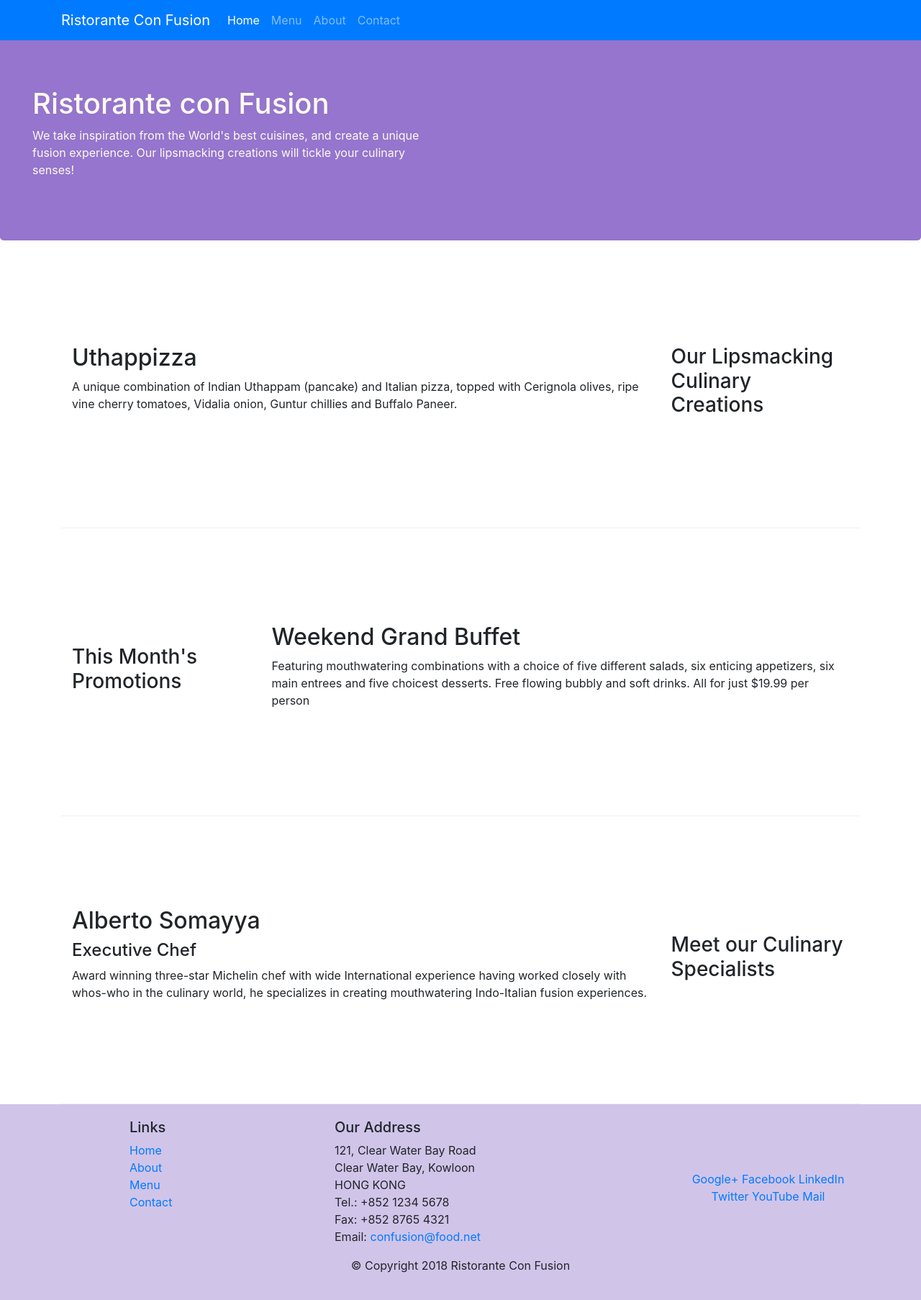
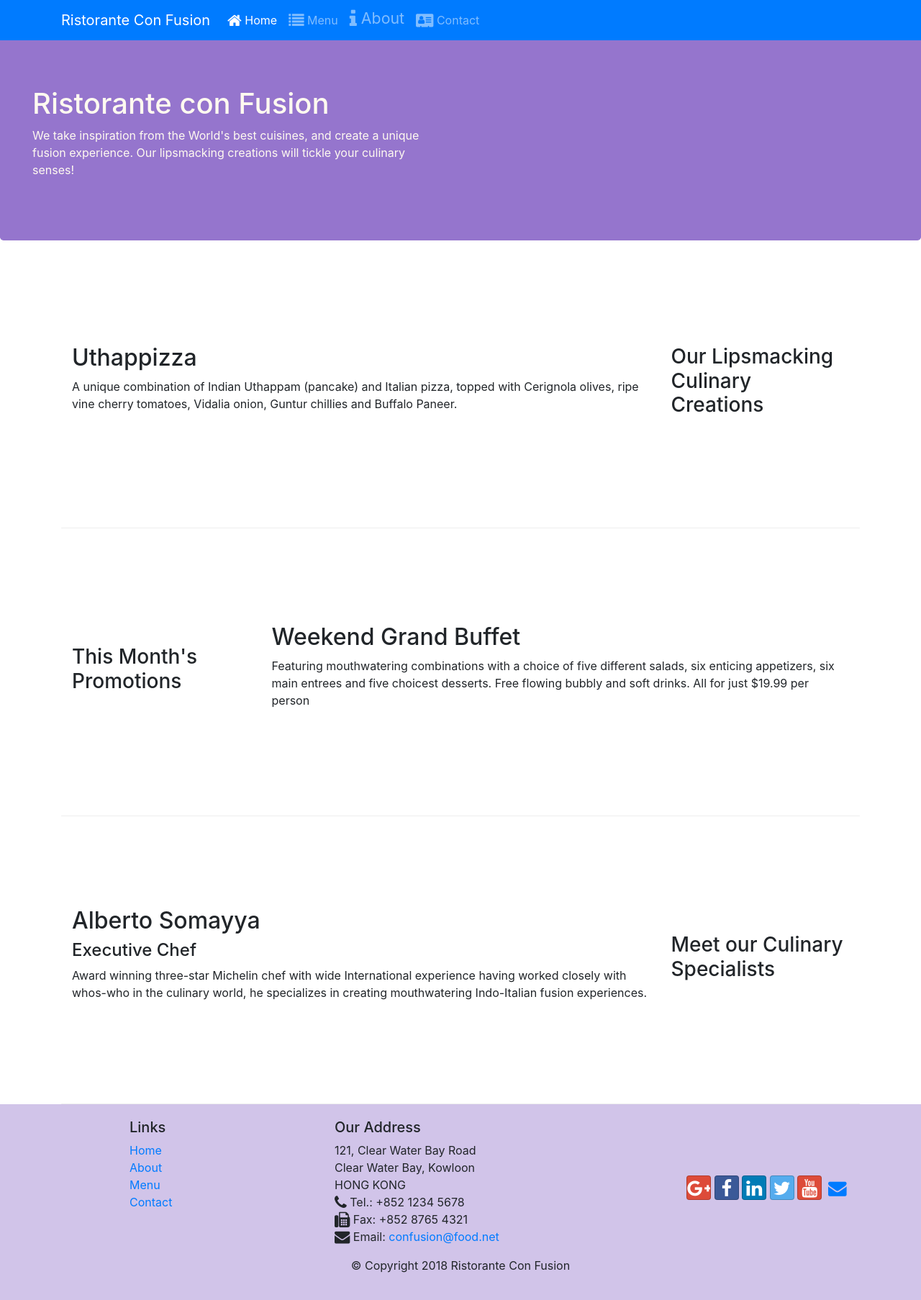
Before and after one commit to Hazem94/Front-End-UI, a website: page index.html in a window 1280 px wide. Shown: the whole page at 72% size. Drawn offline with nearby package versions, Linux system fonts and the light colour scheme.

Commit message:
Added icons using font-awesome & bootstrap social

```diff
--- a/index.html
+++ b/index.html
@@ -10,6 +10,9 @@
     <!-- Bootstrap CSS -->
     <link rel="stylesheet" href="node_modules/bootstrap/dist/css/bootstrap.min.css">
     <link rel="stylesheet" type="text/css" href="css/styles.css">
+    <link rel="stylesheet" href="node_modules/font-awesome/css/font-awesome.min.css">
+    <link rel="stylesheet" href="node_modules/bootstrap-social/bootstrap-social.css">
+
     <title>Ristorante Con Fusion</title>
 </head>
 
@@ -22,10 +25,10 @@
 			</button>
 			<div class="collapse navbar-collapse" id="Nbar">
 				<ul class="navbar-nav mr-auto">
-					<li class="nav-item active"><a class="nav-link" href="#">Home</a></li>
-					<li class="nav-item"><a class="nav-link" href="#">Menu</a></li>
-					<li class="nav-item"><a class="nav-link" href="/aboutus.html">About</a></li>
-					<li class="nav-item"><a class="nav-link" href="#">Contact</a></li>
+					<li class="nav-item active"><a class="nav-link" href="#"><i class="fa fa-home fa-lg"></i> Home</a></li>
+					<li class="nav-item"><a class="nav-link" href="#"><i class="fa fa-list fa-lg"></i> Menu</a></li>
+					<li class="nav-item fa-lg"><a class="nav-link" href="/aboutus.html"><i class="fa fa-info fa-lg"></i> About</a></li>
+					<li class="nav-item"><a class="nav-link" href="#"><i class="fa fa-address-card fa-lg"></i> Contact</a></li>
 				</ul>
 			</div>
 		</div>
@@ -96,19 +99,19 @@
 		              121, Clear Water Bay Road<br>
 		              Clear Water Bay, Kowloon<br>
 		              HONG KONG<br>
-		              Tel.: +852 1234 5678<br>
-		              Fax: +852 8765 4321<br>
-		              Email: <a href="mailto:confusion@food.net">confusion@food.net</a>
+		              <i class="fa fa-phone fa-lg"></i> Tel.: +852 1234 5678<br>
+		              <i class="fa fa-fax fa-lg"></i> Fax: +852 8765 4321<br>
+		              <i class="fa fa-envelope fa-lg"></i> Email: <a href="mailto:confusion@food.net">confusion@food.net</a>
 		           </address>
                 </div>
                 <div class="col-12 col-sm align-self-center text-center">
                     <div>
-                        <a href="http://google.com/+">Google+</a>
-                        <a href="http://www.facebook.com/profile.php?id=">Facebook</a>
-                        <a href="http://www.linkedin.com/in/">LinkedIn</a>
-                        <a href="http://twitter.com/">Twitter</a>
-                        <a href="http://youtube.com/">YouTube</a>
-                        <a href="mailto:">Mail</a>
+                        <a class="btn btn-social-icon btn-google" href="http://google.com/+"><i class="fa fa-google-plus"></i></a>
+                        <a class="btn btn-social-icon btn-facebook" href="http://www.facebook.com/profile.php?id="><i class="fa fa-facebook"></i></a>
+                        <a class="btn btn-social-icon btn-linkedin" href="http://www.linkedin.com/in/"><i class="fa fa-linkedin"></i></a>
+                        <a class="btn btn-social-icon btn-twitter" href="http://twitter.com/"><i class="fa fa-twitter"></i> </a>
+                        <a class="btn btn-social-icon btn-google" href="http://youtube.com/"><i class="fa fa-youtube"></i> </a>
+                        <a class="btn btn-social-icon" href="mailto:"><i class="fa fa-envelope"></i></a>
                     </div>
                 </div>
            </div>
--- a/package.json
+++ b/package.json
@@ -15,6 +15,8 @@
   },
   "dependencies": {
     "bootstrap": "^4.1.2",
+    "bootstrap-social": "^5.1.1",
+    "font-awesome": "^4.7.0",
     "jquery": "^3.3.1",
     "popper.js": "^1.14.3"
   }
```
Also changed, not shown: aboutus.html (+17 -16 lines), 1 other file.
